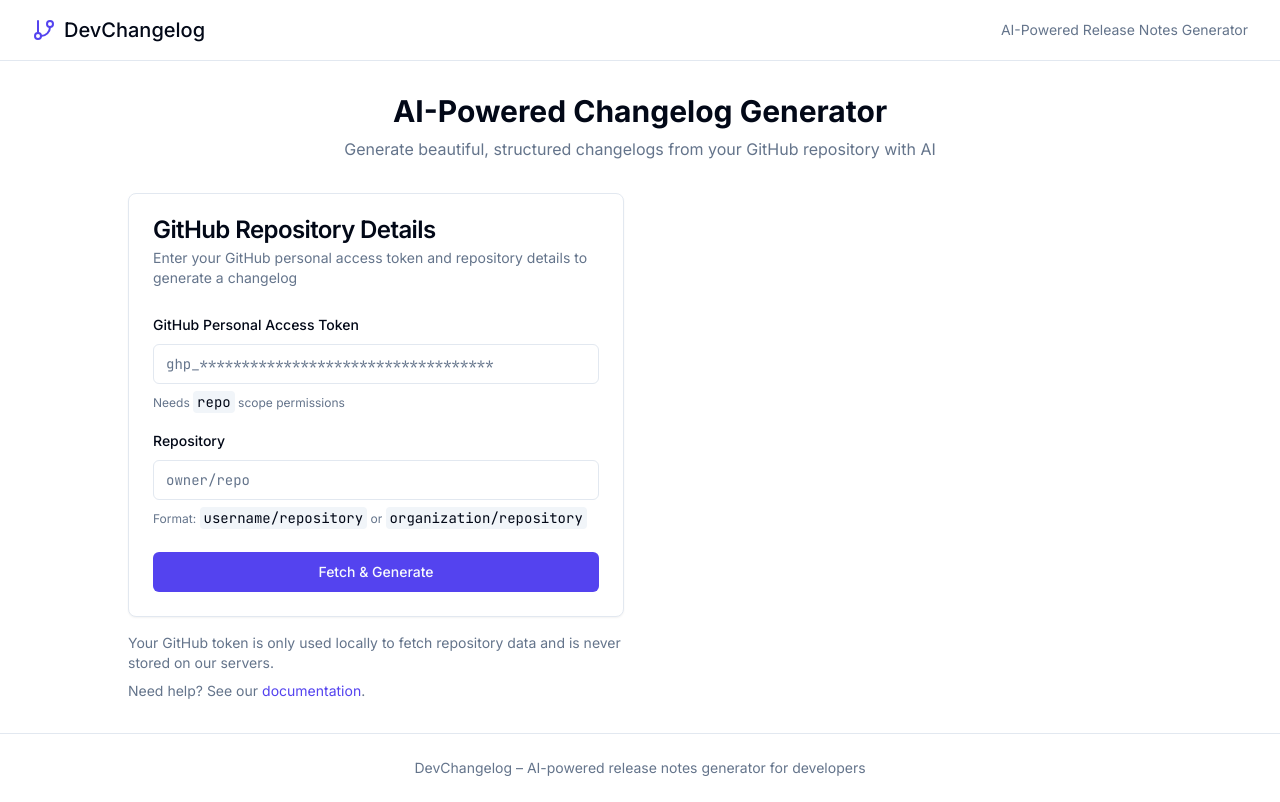
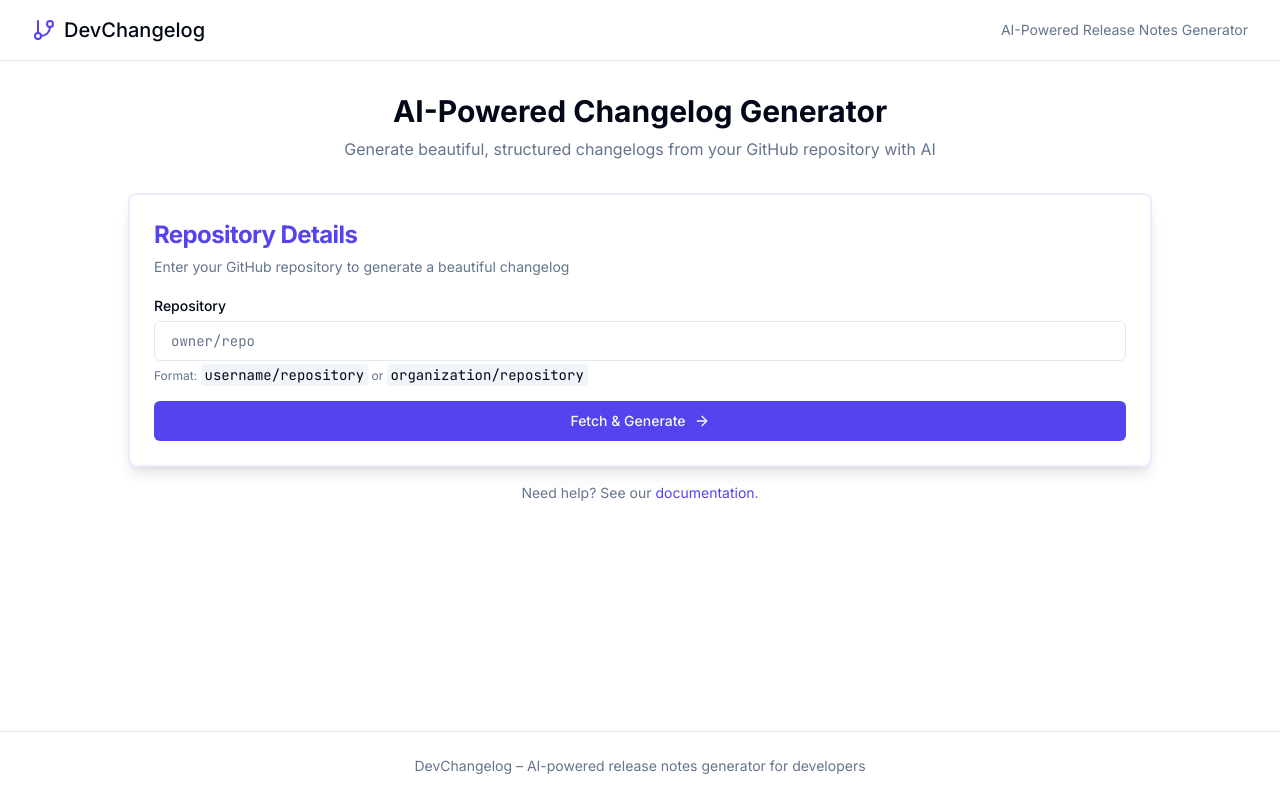
Before and after one commit to marianaramd/bullet-scribe-publish, a React (Vite) app: page / in a window 1280 px wide. Built offline with nearby package versions, Linux system fonts and the light colour scheme.

Commit message:
Refactor: Improve GitHub form appearance
- Make the GitHub repository details form take the full width.
- Improve the form's visual appearance.
- Remove the GitHub personal access token input.

```diff
--- a/src/components/GitHubForm.tsx
+++ b/src/components/GitHubForm.tsx
@@ -5,28 +5,18 @@ import { Input } from '@/components/ui/input';
 import { Label } from '@/components/ui/label';
 import { Card, CardContent, CardDescription, CardFooter, CardHeader, CardTitle } from '@/components/ui/card';
 import { toast } from '@/hooks/use-toast';
+import { ArrowRight } from 'lucide-react';
 
 interface GitHubFormProps {
-  onGenerate: (data: { token: string; repoOwner: string; repoName: string }) => void;
+  onGenerate: (data: { repoOwner: string; repoName: string }) => void;
   isLoading: boolean;
 }
 
 const GitHubForm = ({ onGenerate, isLoading }: GitHubFormProps) => {
-  const [token, setToken] = useState('');
   const [repoInput, setRepoInput] = useState('');
 
   const handleSubmit = (e: React.FormEvent) => {
     e.preventDefault();
-
-    // Validate token
-    if (!token.trim()) {
-      toast({
-        title: 'Missing Personal Access Token',
-        description: 'Please enter your GitHub Personal Access Token',
-        variant: 'destructive',
-      });
-      return;
-    }
 
     // Validate and parse repo format (owner/name)
     const repoMatch = repoInput.match(/^([^/]+)\/([^/]+)$/);
@@ -40,56 +30,48 @@ const GitHubForm = ({ onGenerate, isLoading }: GitHubFormProps) => {
     }
 
     const [, repoOwner, repoName] = repoMatch;
-    onGenerate({ token, repoOwner, repoName });
+    onGenerate({ repoOwner, repoName });
   };
 
   return (
-    <Card className="w-full max-w-lg mx-auto">
-      <CardHeader>
-        <CardTitle>GitHub Repository Details</CardTitle>
-        <CardDescription>
-          Enter your GitHub personal access token and repository details to generate a changelog
+    <Card className="w-full border-2 border-primary/10 shadow-lg bg-gradient-to-b from-card to-background">
+      <CardHeader className="pb-4">
+        <CardTitle className="text-2xl font-bold text-primary">Repository Details</CardTitle>
+        <CardDescription className="text-muted-foreground">
+          Enter your GitHub repository to generate a beautiful changelog
         </CardDescription>
       </CardHeader>
       <form onSubmit={handleSubmit}>
-        <CardContent className="space-y-4">
-          <div className="space-y-2">
-            <Label htmlFor="github-token">GitHub Personal Access Token</Label>
-            <Input
-              id="github-token"
-              type="password"
-              placeholder="ghp_***********************************"
-              value={token}
-              onChange={(e) => setToken(e.target.value)}
-              autoComplete="off"
-              className="font-mono"
-            />
-            <p className="text-xs text-muted-foreground">
-              Needs <code>repo</code> scope permissions
-            </p>
-          </div>
-
-          <div className="space-y-2">
-            <Label htmlFor="github-repo">Repository</Label>
+        <CardContent className="pb-2">
+          <div className="space-y-1">
+            <Label htmlFor="github-repo" className="text-sm font-medium">
+              Repository
+            </Label>
+            <div className="relative">
               <Input
                 id="github-repo"
                 placeholder="owner/repo"
                 value={repoInput}
                 onChange={(e) => setRepoInput(e.target.value)}
-              className="font-mono"
+                className="font-mono pl-4 pr-4 focus-visible:ring-primary/50"
               />
-            <p className="text-xs text-muted-foreground">
+            </div>
+            <p className="text-xs text-muted-foreground mt-1">
               Format: <code>username/repository</code> or <code>organization/repository</code>
             </p>
           </div>
         </CardContent>
-        <CardFooter>
+        <CardFooter className="pt-2">
           <Button
             type="submit"
-            className="w-full"
+            className="w-full group transition-all hover:shadow-md"
             disabled={isLoading}
           >
-            {isLoading ? 'Fetching & Generating...' : 'Fetch & Generate'}
+            {isLoading ? 'Fetching & Generating...' :
+              <span className="flex items-center gap-2">
+                Fetch & Generate <ArrowRight className="w-4 h-4 group-hover:translate-x-1 transition-transform" />
+              </span>
+            }
           </Button>
         </CardFooter>
       </form>
--- a/src/pages/Index.tsx
+++ b/src/pages/Index.tsx
@@ -7,7 +7,7 @@ import { toast } from '@/hooks/use-toast';
 
 // Mock function to simulate fetching from GitHub API and AI-generation
 // In a real application, this would call the GitHub API and then process with AI
-const generateChangelog = async (token: string, owner: string, repo: string) => {
+const generateChangelog = async (owner: string, repo: string) => {
   // Simulate API delay
   await new Promise(resolve => setTimeout(resolve, 2000));
 
@@ -46,15 +46,13 @@ const Index = () => {
   const [changelog, setChangelog] = useState<any[] | null>(null);
   const [repoDetails, setRepoDetails] = useState<{ owner: string; name: string } | null>(null);
 
-  const handleGenerate = async ({ token, repoOwner, repoName }: { token: string; repoOwner: string; repoName: string }) => {
+  const handleGenerate = async ({ repoOwner, repoName }: { repoOwner: string; repoName: string }) => {
     setIsLoading(true);
 
     try {
-      // In a real app, we would use the token to authenticate with GitHub API
-      console.log('Generating changelog with token:', token.substring(0, 4) + '***');
       console.log('Repo details:', repoOwner + '/' + repoName);
 
-      const generatedChangelog = await generateChangelog(token, repoOwner, repoName);
+      const generatedChangelog = await generateChangelog(repoOwner, repoName);
 
       setChangelog(generatedChangelog);
       setRepoDetails({ owner: repoOwner, name: repoName });
@@ -89,17 +87,14 @@ const Index = () => {
             </p>
           </div>
 
-          <div className="grid grid-cols-1 lg:grid-cols-2 gap-8">
-            <div className="lg:sticky lg:top-8 self-start">
+          <div className="grid grid-cols-1 gap-8">
+            <div>
               <GitHubForm
                 onGenerate={handleGenerate}
                 isLoading={isLoading}
               />
 
-              <div className="mt-4 text-sm text-muted-foreground">
-                <p className="mb-2">
-                  Your GitHub token is only used locally to fetch repository data and is never stored on our servers.
-                </p>
+              <div className="mt-4 text-sm text-center text-muted-foreground">
                 <p>
                   Need help? See our
                   <a href="#" className="text-primary hover:underline ml-1">
```
Lines whose indentation alone changed are shown as unchanged.
